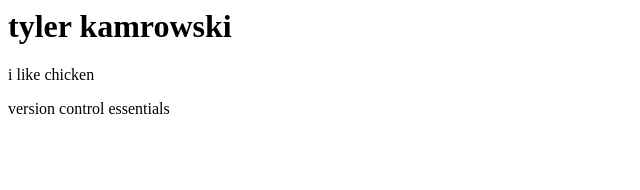
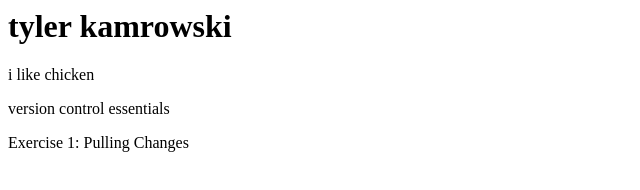
Before and after one commit to sparkyboom28/demo1, a plain HTML site: page index.html in a window 1280 px wide. Shown: the whole page, without its empty margins (0-640 px from the left). Drawn offline with Linux system fonts and the light colour scheme.

Commit message:
exercise1

```diff
--- a/index.html
+++ b/index.html
@@ -1,5 +1,5 @@
 <h1>tyler kamrowski</h1>
 <p>i like chicken</p>
 <p>version control essentials</p>
+<p>Exercise 1: Pulling Changes</p>
 <!-- cool comment -->
-<!-- cooler comment -->
```
